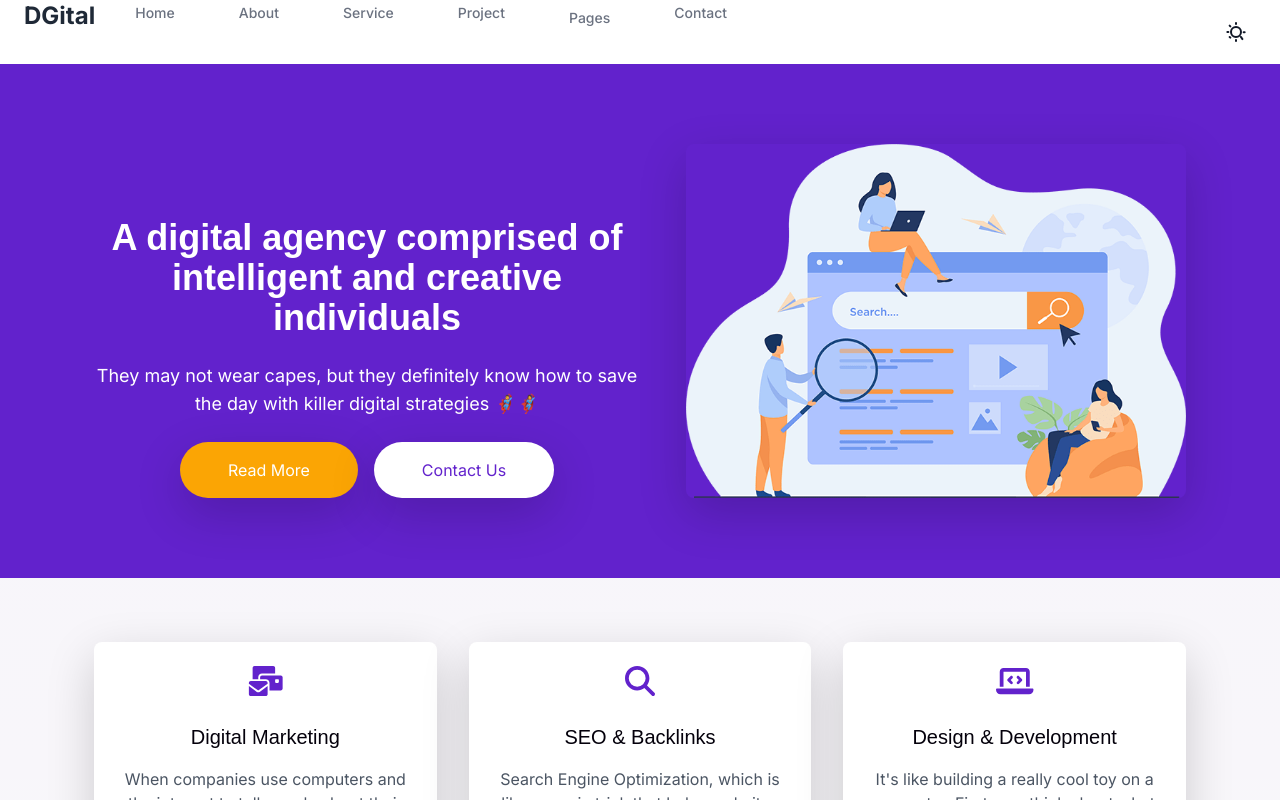
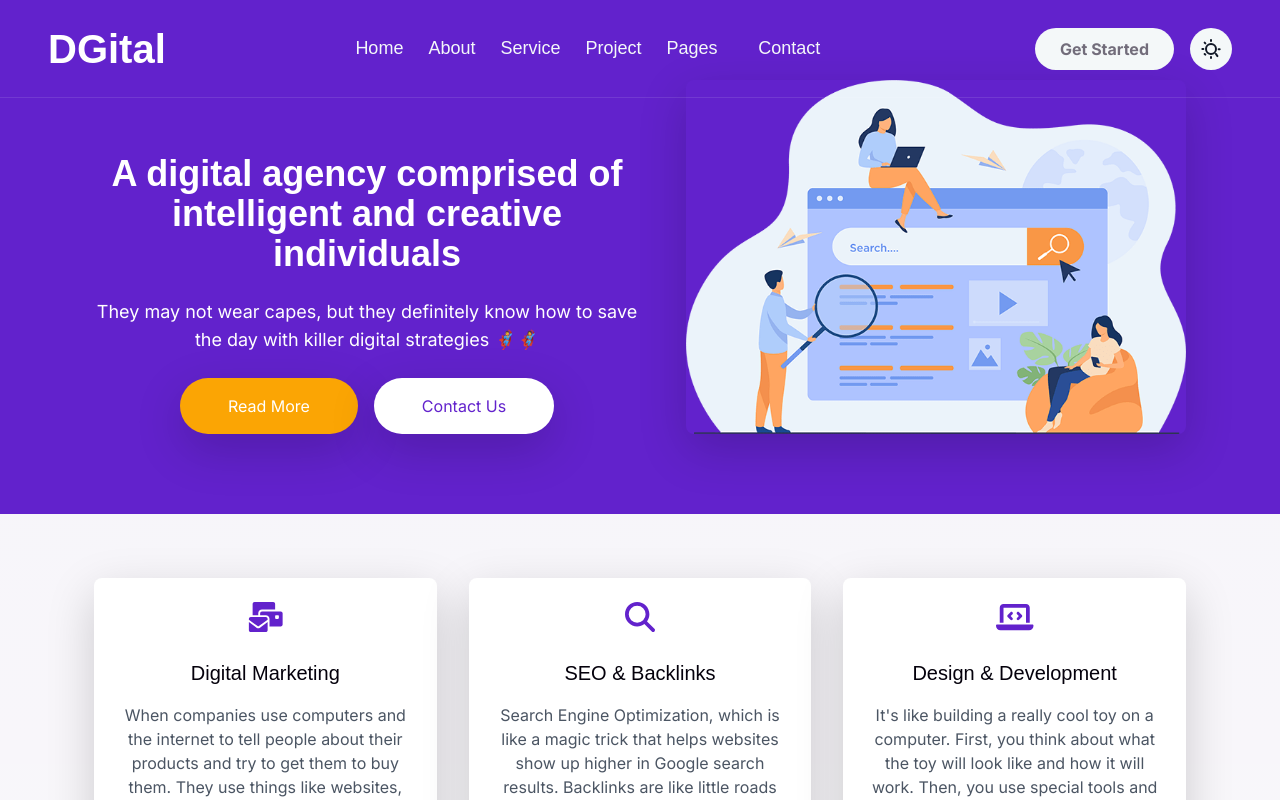
Before and after one commit to BitBarricade/webpage-next, a Next.js app: page /about in a window 1280 px wide. Shown: the top 800 px of the page. Built offline with nearby package versions, Linux system fonts and the light colour scheme.

Commit message:
Navbar updated

```diff
--- a/src/app/about/page.tsx
+++ b/src/app/about/page.tsx
@@ -1,5 +1,5 @@
 import React from "react";
-import Navbar from "@/components/Navbar";
+import Navbar from "@/components/Navbar/Navbar";
 import Hero from "@/components/Hero";
 import Feature from "@/components/Feature";
 import Facts from "@/components/Facts";
--- a/src/app/contact/layout.tsx
+++ b/src/app/contact/layout.tsx
@@ -1,4 +1,4 @@
-import Navbar from "@/components/Navbar";
+import Navbar from "@/components/Navbar/Navbar";
 import Footer from "@/components/Footer";
 import { PropsWithChildren } from "react";
 
--- a/src/app/project/page.tsx
+++ b/src/app/project/page.tsx
@@ -1,5 +1,5 @@
 import React from "react";
-import Navbar from "@/components/Navbar";
+import Navbar from "@/components/Navbar/Navbar";
 import Hero from "@/components/Hero";
 import ProjectList from "@/components/ProjectList";
 import Footer from "@/components/Footer";
--- a/src/app/service/page.tsx
+++ b/src/app/service/page.tsx
@@ -1,7 +1,7 @@
 import Hero from "@/components/Hero";
 import Service from "@/components/Service";
 import Newsletter from "@/components/Newsletter";
-import Navbar from "@/components/Navbar";
+import Navbar from "@/components/Navbar/Navbar";
 import Footer from "@/components/Footer";
 
 export default function ServicePage() {
--- a/src/app/team/page.tsx
+++ b/src/app/team/page.tsx
@@ -1,5 +1,5 @@
 import React from "react";
-import Navbar from "@/components/Navbar";
+import Navbar from "@/components/Navbar/Navbar";
 import Hero from "@/components/Hero";
 import Team from "@/components/Team";
 import Footer from "@/components/Footer";
--- a/src/app/testimonial/page.tsx
+++ b/src/app/testimonial/page.tsx
@@ -1,5 +1,5 @@
 import React from "react";
-import Navbar from "@/components/Navbar";
+import Navbar from "@/components/Navbar/Navbar";
 import Hero from "@/components/Hero";
 import TestimonialList from "@/components/TestimonialList";
 import Footer from "@/components/Footer";
--- a/src/components/NavBar/NavBar.module.css
+++ b/src/components/NavBar/NavBar.module.css
@@ -123,6 +123,13 @@
 .getStarted {
     color: var(--black);
     background-color: var(--light);
+    visibility: visible;
+    font-weight: bold;
+}
+
+.getStarted:hover {
+    color: var(--black);
+    background-color: var(--light);
 }
 
 .stickyTop .getStarted {
--- a/src/components/NavBar/Navbar.tsx
+++ b/src/components/NavBar/Navbar.tsx
@@ -3,7 +3,7 @@
 import React, { useState, useEffect } from "react";
 import Link from "next/link";
 import { motion } from "framer-motion";
-import ThemeToggle from "../ThemeToggle";
+import ThemeToggle from "../ThemeToggle/ThemeToggle";
 import Styles from './NavBar.module.css';
 
 const Navbar: React.FC = () => {
--- a/src/components/Navbar.tsx
+++ /dev/null
@@ -1,209 +0,0 @@
-"use client";
-
-import React, { useState } from "react";
-import Link from "next/link";
-import { motion } from "framer-motion";
-import ThemeToggle from "./ThemeToggle";
-
-const Navbar: React.FC = () => {
-  const [isOpen, setIsOpen] = useState(false);
-
-  return (
-    <nav className="bg-white dark:bg-gray-900 shadow-lg">
-      <div className="max-w-7xl mx-auto px-4 sm:px-6 lg:px-8">
-        <div className="flex justify-between h-16">
-          <div className="flex">
-            <div className="flex-shrink-0">
-              <Link href="/" passHref>
-                <span className="text-2xl font-bold text-gray-800 dark:text-white">
-                  DGital
-                </span>
-              </Link>
-            </div>
-            <div className="hidden md:ml-6 md:flex md:space-x-8">
-              <Link href="/" passHref>
-                <span className="text-gray-500 dark:text-gray-300 hover:text-gray-700 dark:hover:text-gray-100 px-3 py-2 rounded-md text-sm font-medium">
-                  Home
-                </span>
-              </Link>
-              <Link href="/about" passHref>
-                <span className="text-gray-500 dark:text-gray-300 hover:text-gray-700 dark:hover:text-gray-100 px-3 py-2 rounded-md text-sm font-medium">
-                  About
-                </span>
-              </Link>
-              <Link href="/service" passHref>
-                <span className="text-gray-500 dark:text-gray-300 hover:text-gray-700 dark:hover:text-gray-100 px-3 py-2 rounded-md text-sm font-medium">
-                  Service
-                </span>
-              </Link>
-              <Link href="/project" passHref>
-                <span className="text-gray-500 dark:text-gray-300 hover:text-gray-700 dark:hover:text-gray-100 px-3 py-2 rounded-md text-sm font-medium">
-                  Project
-                </span>
-              </Link>
-              <div className="relative">
-                <button
-                  className="text-gray-500 dark:text-gray-300 hover:text-gray-700 dark:hover:text-gray-100 px-3 py-2 rounded-md text-sm font-medium focus:outline-none"
-                  onClick={() => setIsOpen(!isOpen)}
-                >
-                  Pages
-                </button>
-                {isOpen && (
-                  <motion.div
-                    className="absolute mt-2 w-48 rounded-md shadow-lg bg-white dark:bg-gray-800 ring-1 ring-black ring-opacity-5"
-                    initial={{ opacity: 0, y: 10 }}
-                    animate={{ opacity: 1, y: 0 }}
-                    transition={{ duration: 0.2 }}
-                  >
-                    <div
-                      className="py-1"
-                      role="menu"
-                      aria-orientation="vertical"
-                      aria-labelledby="options-menu"
-                    >
-                      <Link href="/team" passHref>
-                        <span className="block px-4 py-2 text-sm text-gray-700 dark:text-gray-300 hover:bg-gray-100 dark:hover:bg-gray-900">
-                          Our Team
-                        </span>
-                      </Link>
-                      <Link href="/testimonial" passHref>
-                        <span className="block px-4 py-2 text-sm text-gray-700 dark:text-gray-300 hover:bg-gray-100 dark:hover:bg-gray-900">
-                          Testimonial
-                        </span>
-                      </Link>
-                      <Link href="/404" passHref>
-                        <span className="block px-4 py-2 text-sm text-gray-700 dark:text-gray-300 hover:bg-gray-100 dark:hover:bg-gray-900">
-                          404 Page
-                        </span>
-                      </Link>
-                    </div>
-                  </motion.div>
-                )}
-              </div>
-              <Link href="/contact" passHref>
-                <span className="text-gray-500 dark:text-gray-300 hover:text-gray-700 dark:hover:text-gray-100 px-3 py-2 rounded-md text-sm font-medium">
-                  Contact
-                </span>
-              </Link>
-            </div>
-          </div>
-          <div className="hidden md:flex items-center">
-            <Link href="/login" passHref>
-              <span className="btn bg-blue-500 hover:bg-blue-700 text-white font-bold py-2 px-4 rounded-full">
-                Get Started
-              </span>
-            </Link>
-            <ThemeToggle />
-          </div>
-          <div className="-mr-2 flex md:hidden">
-            <button
-              onClick={() => setIsOpen(!isOpen)}
-              type="button"
-              className="bg-gray-100 dark:bg-gray-800 inline-flex items-center justify-center p-2 rounded-md text-gray-400 hover:text-gray-500 hover:bg-gray-200 dark:hover:bg-gray-900 focus:outline-none focus:ring-2 focus:ring-offset-2 focus:ring-offset-gray-100 focus:ring-white"
-              aria-controls="mobile-menu"
-              aria-expanded="false"
-            >
-              <span className="sr-only">Open main menu</span>
-              <svg
-                className="h-6 w-6"
-                xmlns="http://www.w3.org/2000/svg"
-                fill="none"
-                viewBox="0 0 24 24"
-                stroke="currentColor"
-                aria-hidden="true"
-              >
-                <path
-                  strokeLinecap="round"
-                  strokeLinejoin="round"
-                  strokeWidth={2}
-                  d={
-                    isOpen ? "M6 18L18 6M6 6l12 12" : "M4 6h16M4 12h16M4 18h16"
-                  }
-                />
-              </svg>
-            </button>
-          </div>
-        </div>
-      </div>
-
-      {isOpen && (
-        <div className="md:hidden" id="mobile-menu">
-          <div className="px-2 pt-2 pb-3 space-y-1 sm:px-3">
-            <Link href="/" passHref>
-              <span className="text-gray-500 dark:text-gray-300 hover:text-gray-700 dark:hover:text-gray-100 block px-3 py-2 rounded-md text-base font-medium">
-                Home
-              </span>
-            </Link>
-            <Link href="/about" passHref>
-              <span className="text-gray-500 dark:text-gray-300 hover:text-gray-700 dark:hover:text-gray-100 block px-3 py-2 rounded-md text-base font-medium">
-                About
-              </span>
-            </Link>
-            <Link href="/service" passHref>
-              <span className="text-gray-500 dark:text-gray-300 hover:text-gray-700 dark:hover:text-gray-100 block px-3 py-2 rounded-md text-base font-medium">
-                Service
-              </span>
-            </Link>
-            <Link href="/project" passHref>
-              <span className="text-gray-500 dark:text-gray-300 hover:text-gray-700 dark:hover:text-gray-100 block px-3 py-2 rounded-md text-base font-medium">
-                Project
-              </span>
-            </Link>
-            <div className="relative">
-              <button
-                className="text-gray-500 dark:text-gray-300 hover:text-gray-700 dark:hover:text-gray-100 block w-full text-left px-3 py-2 rounded-md text-base font-medium focus:outline-none"
-                onClick={() => setIsOpen(!isOpen)}
-              >
-                Pages
-              </button>
-              {isOpen && (
-                <motion.div
-                  className="mt-2 w-full rounded-md shadow-lg bg-white dark:bg-gray-800 ring-1 ring-black ring-opacity-5"
-                  initial={{ opacity: 0, y: 10 }}
-                  animate={{ opacity: 1, y: 0 }}
-                  transition={{ duration: 0.2 }}
-                >
-                  <div
-                    className="py-1"
-                    role="menu"
-                    aria-orientation="vertical"
-                    aria-labelledby="options-menu"
-                  >
-                    <Link href="/team" passHref>
-                      <span className="block px-4 py-2 text-sm text-gray-700 dark:text-gray-300 hover:bg-gray-100 dark:hover:bg-gray-900">
-                        Our Team
-                      </span>
-                    </Link>
-                    <Link href="/testimonial" passHref>
-                      <span className="block px-4 py-2 text-sm text-gray-700 dark:text-gray-300 hover:bg-gray-100 dark:hover:bg-gray-900">
-                        Testimonial
-                      </span>
-                    </Link>
-                    <Link href="/404" passHref>
-                      <span className="block px-4 py-2 text-sm text-gray-700 dark:text-gray-300 hover:bg-gray-100 dark:hover:bg-gray-900">
-                        404 Page
-                      </span>
-                    </Link>
-                  </div>
-                </motion.div>
-              )}
-            </div>
-            <Link href="/contact" passHref>
-              <span className="text-gray-500 dark:text-gray-300 hover:text-gray-700 dark:hover:text-gray-100 block px-3 py-2 rounded-md text-base font-medium">
-                Contact
-              </span>
-            </Link>
-            <Link href="/login" passHref>
-              <span className="btn bg-blue-500 hover:bg-blue-700 text-white font-bold py-2 px-4 rounded-full block text-center mt-4">
-                Get Started
-              </span>
-            </Link>
-            <ThemeToggle />
-          </div>
-        </div>
-      )}
-    </nav>
-  );
-};
-
-export default Navbar;
--- /dev/null
+++ b/src/components/ThemeToggle/ThemeToggle.module.css
@@ -0,0 +1,11 @@
+.ThemeBtn {
+    color: var(--black);
+    background-color: var(--light);
+    visibility: visible;
+    font-weight: bold;
+}
+
+.ThemeBtn:hover {
+    color: var(--black);
+    background-color: var(--light);
+}
--- a/src/components/ThemeToggle.tsx
+++ b/src/components/ThemeToggle/ThemeToggle.tsx
@@ -1,5 +1,6 @@
 import React from "react";
-import { useTheme } from "../context/ThemeContext";
+import { useTheme } from "../../context/ThemeContext";
+import Styles from './ThemeToggle.module.css';
 
 const ThemeToggle: React.FC = () => {
   const { theme, setTheme } = useTheme();
@@ -11,7 +12,7 @@ const ThemeToggle: React.FC = () => {
   return (
     <button
       onClick={toggleTheme}
-      className="ml-4 p-2 rounded-full focus:outline-none focus:ring-2 focus:ring-offset-2 focus:ring-gray-800 dark:focus:ring-white"
+      className={`btn rounded-pill py-2 px-2 ms-3 ${Styles.ThemeBtn}`}
     >
       {theme === "dark" ? (
         <svg
--- a/src/globals/style.css
+++ b/src/globals/style.css
@@ -29,7 +29,17 @@ body {
   background: linear-gradient(to bottom,
       transparent,
       rgb(var(--background-end-rgb))) rgb(var(--background-start-rgb));
+  margin: 0;
+  font-family: "Heebo", sans-serif;
+  font-size: 1rem;
+  font-weight: 400;
+  line-height: 1.5;
+  color: #726D7B;
+  background-color: #F6F4F9;
+  -webkit-text-size-adjust: 100%;
+  -webkit-tap-highlight-color: rgba(0, 0, 0, 0);
 }
+
 
 @layer utilities {
   .text-balance {
```
